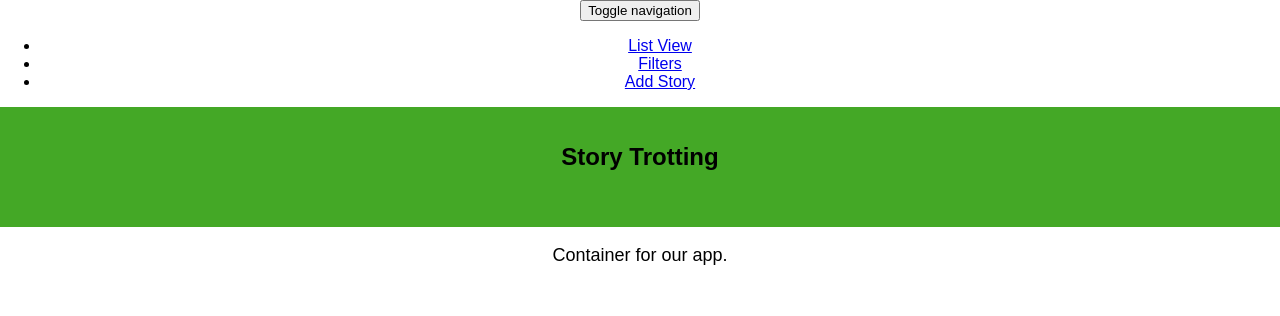
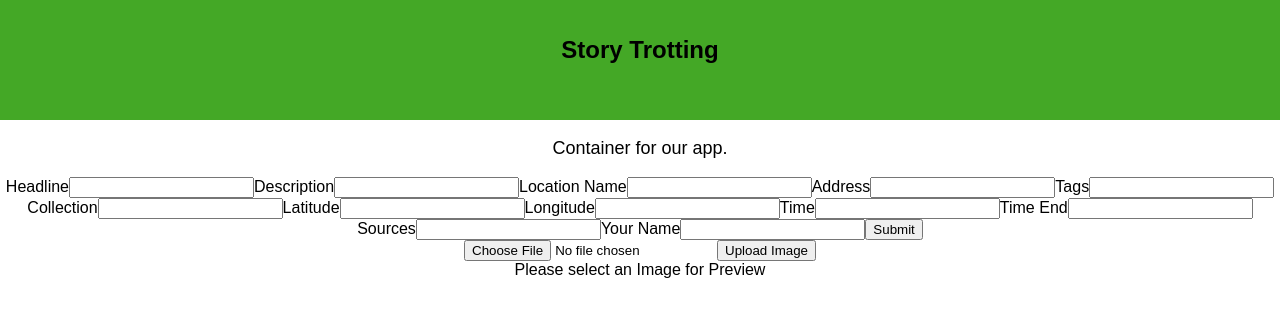
Before and after one commit to brandonvernon/story-trotting, a React (Create React App) app: page / in a window 1280 px wide. Shown: the top 316 px of the page. Built offline with nearby package versions, Linux system fonts and the light colour scheme.

Commit message:
Base submission form

```diff
--- a/src/App.js
+++ b/src/App.js
@@ -1,5 +1,6 @@
 import React, { Component } from "react";
-import NavbarHeader from './components/Navbar';
+import Submission from './components/Submission';
+import ImageUpload from './components/ImageUpload';
 
 import "./App.css";
 
@@ -7,12 +8,12 @@ class App extends Component {
   render() {
     return (
       <div className="App">
-        <NavbarHeader />
-
         <header className="App-header">
           <h1 className="App-title">Story Trotting</h1>
         </header>
         <p className="App-intro">Container for our app.</p>
+        <Submission />
+        <ImageUpload />
       </div>
     );
   }
--- /dev/null
+++ b/src/components/ImageUpload.js
@@ -0,0 +1,59 @@
+import React, { Component } from 'react';
+//import './ImageUpload.css';
+
+class ImageUpload extends Component {
+  constructor(props) {
+    super(props);
+    this.state = {file: '',imagePreviewUrl: ''};
+  }
+
+  _handleSubmit(e) {
+    e.preventDefault();
+    // TODO: do something with -> this.state.file
+    console.log('handle uploading-', this.state.file);
+  }
+
+  _handleImageChange(e) {
+    e.preventDefault();
+
+    let reader = new FileReader();
+    let file = e.target.files[0];
+
+    reader.onloadend = () => {
+      this.setState({
+        file: file,
+        imagePreviewUrl: reader.result
+      });
+    }
+
+    reader.readAsDataURL(file)
+  }
+
+  render() {
+    let {imagePreviewUrl} = this.state;
+    let $imagePreview = null;
+    if (imagePreviewUrl) {
+      $imagePreview = (<img src={imagePreviewUrl} />);
+    } else {
+      $imagePreview = (<div className="previewText">Please select an Image for Preview</div>);
+    }
+
+    return (
+      <div className="previewComponent">
+        <form onSubmit={(e)=>this._handleSubmit(e)}>
+          <input className="fileInput"
+            type="file"
+            onChange={(e)=>this._handleImageChange(e)} />
+          <button className="submitButton"
+            type="submit"
+            onClick={(e)=>this._handleSubmit(e)}>Upload Image</button>
+        </form>
+        <div className="imgPreview">
+          {$imagePreview}
+        </div>
+      </div>
+    )
+  }
+}
+
+export default ImageUpload;
--- /dev/null
+++ b/src/components/Submission.js
@@ -0,0 +1,79 @@
+import React, { Component } from 'react';
+//import './Submission.css';
+
+class Submission extends Component {
+  constructor(props) {
+    super(props);
+    this.state = {value: ''};
+
+    this.handleChange = this.handleChange.bind(this);
+    this.handleSubmit = this.handleSubmit.bind(this);
+  }
+
+  handleChange(event) {
+    this.setState({value: event.target.value});
+  }
+
+  handleSubmit(event) {
+    alert('A story was submitted: ' + this.state.value);
+    event.preventDefault();
+  }
+
+  render() {
+    return (
+      <form onSubmit={this.handleSubmit}>
+        <label>
+          Headline
+          <input type="text" value={this.state.name} onChange={this.handleChange} />
+        </label>
+        <label>
+          Description
+          <input type="text" value={this.state.description} onChange={this.handleChange} />
+        </label>
+        <label>
+          Location Name
+          <input type="text" value={this.state.location_name} onChange={this.handleChange} />
+        </label>
+        <label>
+          Address
+          <input type="text" value={this.state.address} onChange={this.handleChange} />
+        </label>
+        <label>
+          Tags
+          <input type="text" value={this.state.tags} onChange={this.handleChange} />
+        </label>
+        <label>
+          Collection
+          <input type="text" value={this.state.collection} onChange={this.handleChange} />
+        </label>
+        <label>
+          Latitude
+          <input type="text" value={this.state.lat} onChange={this.handleChange} />
+        </label>
+        <label>
+          Longitude
+          <input type="text" value={this.state.long} onChange={this.handleChange} />
+        </label>
+        <label>
+          Time
+          <input type="text" value={this.state.timestamp} onChange={this.handleChange} />
+        </label>
+        <label>
+          Time End
+          <input type="text" value={this.state.timestamp_end} onChange={this.handleChange} />
+        </label>
+        <label>
+          Sources
+          <input type="text" value={this.state.sources} onChange={this.handleChange} />
+        </label>
+        <label>
+          Your Name
+          <input type="text" value={this.state.owner} onChange={this.handleChange} />
+        </label>
+        <input type="submit" value="Submit" />
+      </form>
+    );
+  }
+}
+
+export default Submission;
```
Also changed, not shown: 1 other file (tests, documents, lock files or other folders).
